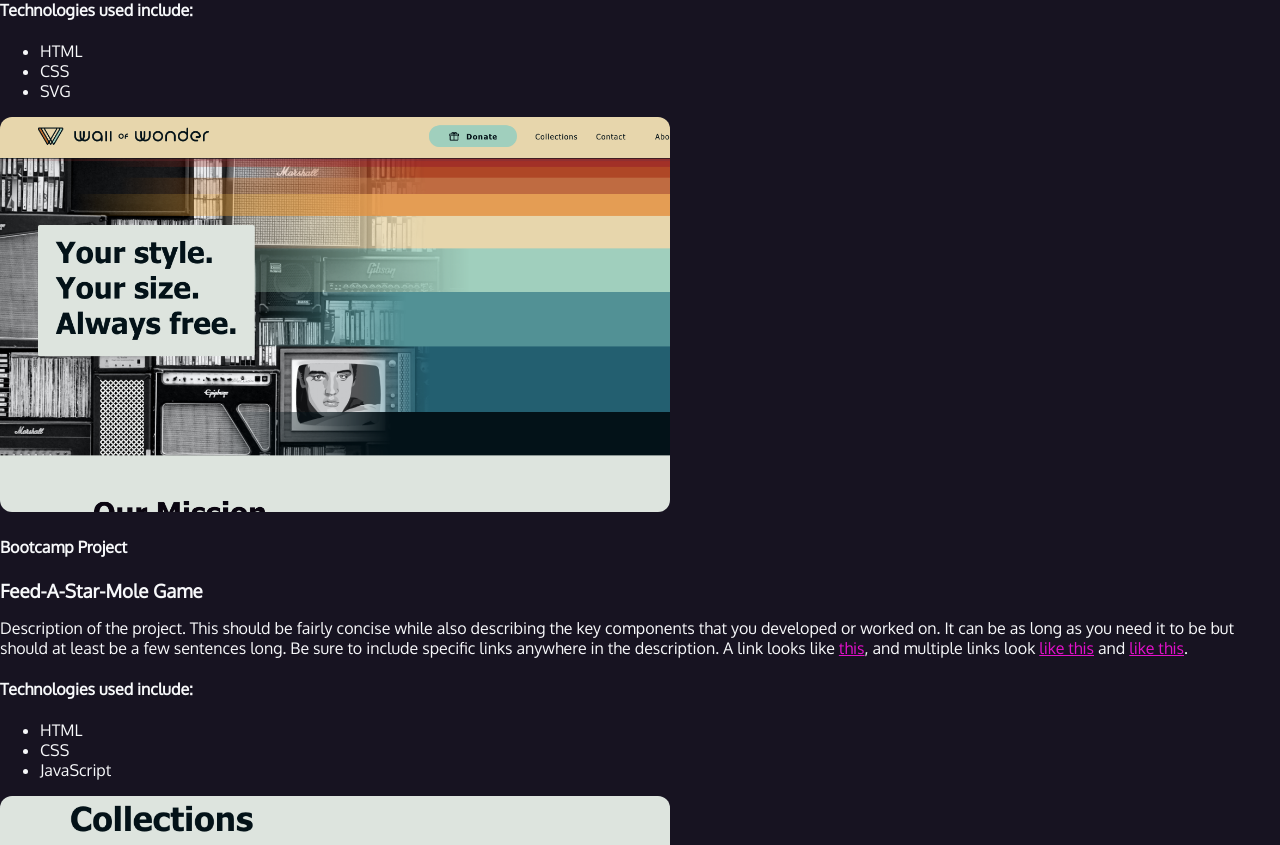
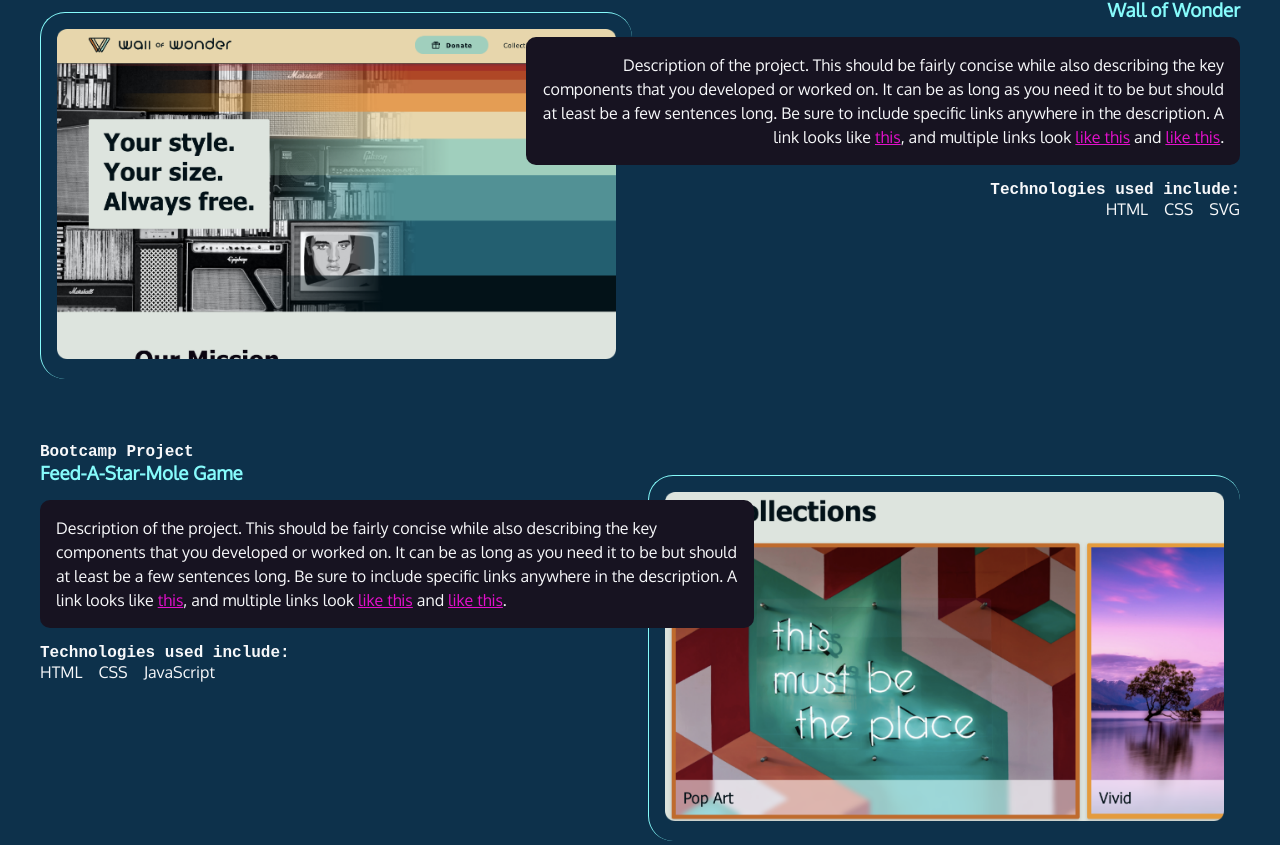
Before and after one commit to anderson-ca/next-portfolio-static, a Next.js app: page / in a window 1280 px wide. Shown: the part 795-1640 px from the top of the page. Built offline with nearby package versions, Linux system fonts and the light colour scheme; a web font is replaced by a local one.

Commit message:
add projects styles

```diff
--- a/components/Projects.jsx
+++ b/components/Projects.jsx
@@ -10,6 +10,7 @@ const Projects = () => {
         <div className={projectsStyles.sectionDKBlue}>
             <div className={projectsStyles.section} id={projectsStyles.projects}>
                 <h2>Projects Im proud of</h2>
+
                 <div className={projectsStyles.article}>
                     <div className={projectsStyles.text}>
                         <h4>Latest Projects</h4>
@@ -25,7 +26,9 @@ const Projects = () => {
                             <li>SVG</li>
                         </ul>
                     </div>
-                    <Image src={p1} alt="Screenshot of the Wall of Wonder." />
+                    <div className={projectsStyles.imageWrapper}>
+                        <Image src={p1} alt="Screenshot of the Wall of Wonder." />
+                    </div>
                 </div>
 
                 <div className={`${projectsStyles.article} ${projectsStyles.reverse}`}>
@@ -43,7 +46,9 @@ const Projects = () => {
                             <li>JavaScript</li>
                         </ul>
                     </div>
-                    <Image src={p2} alt="Screenshot of the Wall of Wonder." />
+                    <div className={projectsStyles.imageWrapper}>
+                        <Image src={p2} alt="Screenshot of the Wall of Wonder." />
+                    </div>
                 </div>
 
                 <div className={projectsStyles.article}>
@@ -60,8 +65,11 @@ const Projects = () => {
                             <li>CSS Grid</li>
                         </ul>
                     </div>
-                    <Image src={p3} alt="Screenshot of the Wall of Wonder." />
+                    <div className={projectsStyles.imageWrapper}>
+                        <Image src={p3} alt="Screenshot of the Wall of Wonder." />
+                    </div>
                 </div>
+
             </div>
         </div>
     );
--- a/styles/components/projects.module.css
+++ b/styles/components/projects.module.css
@@ -0,0 +1,90 @@
+#projects {
+    padding: 4rem 1rem;
+    max-width: 1200px;
+    margin: 0 auto;
+}
+
+.text {
+    z-index: 1;
+}
+
+#projects h2 {
+    font-size: 2.5rem;
+    margin-bottom: calc(2.5rem * 1.5);
+}
+
+#projects h3 {
+    color: var(--aqua);
+}
+
+#projects h4 {
+    font-family: var(--mono);
+    font-size: 1rem;
+    margin: 0;
+}
+
+.blackBox {
+    background-color: var(--black);
+    padding: 1rem;
+    border-radius: 10px;
+    color: var(--white);
+    font-size: 1rem;
+    line-height: 1.5;
+}
+
+#projects ul {
+    list-style: none;
+    padding: 0;
+    margin: 0;
+    display: flex;
+    flex-flow: row wrap;
+    justify-content: flex-start;
+    gap: 1rem;
+    font-size: 1rem;
+}
+
+#projects .imageWrapper {
+    margin: 2rem 0 4rem;
+    border-left: 1px solid var(--aqua);
+    border-top: 1px solid var(--aqua);
+    border-radius: 25px;
+    padding: 1rem;
+}
+
+.sectionDKBlue {
+    background-color: var(--dkblue);
+}
+
+@media (min-width: 560px) {
+    .article {
+        display: grid;
+        grid-template-columns: repeat(10, 1fr);
+        gap: 1rem;
+    }
+    #projects .imageWrapper {
+        grid-column: 1/6;
+        grid-row: 1/2;
+    }
+    .text {
+        order: 2;
+        text-align: right;
+        grid-column: 5/11;
+        grid-row: 1/2;
+    }
+    #projects ul {
+        justify-content: flex-end;
+    }
+    /* reverse */
+    #projects .reverse .text {
+        grid-column: 1/7;
+        order: 2;
+        text-align: left;
+    }
+    #projects .reverse .imageWrapper {
+        grid-column: 6/11;
+        grid-row: 1/2;
+    }
+    #projects .reverse ul {
+        justify-content: flex-start;
+    }
+}
```
